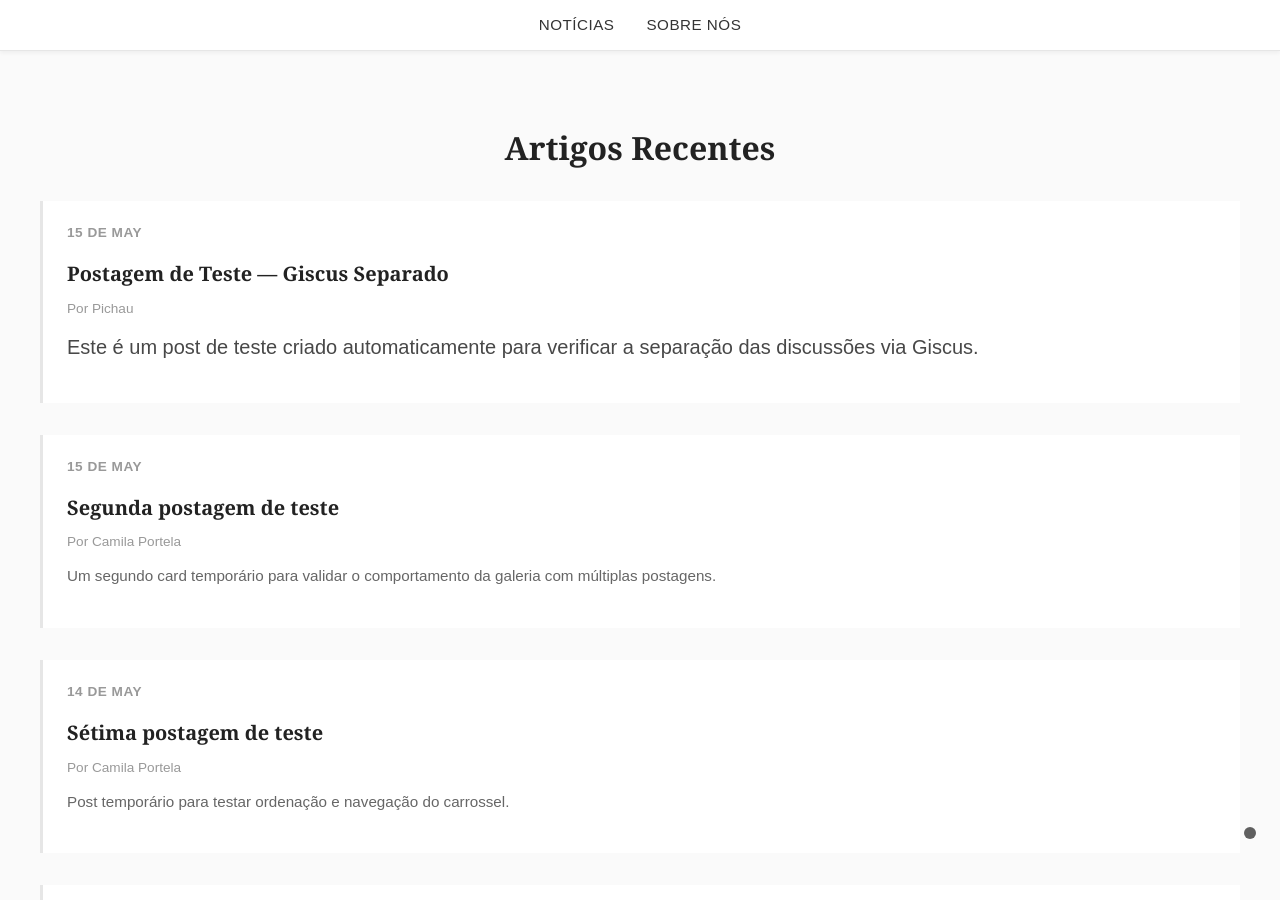
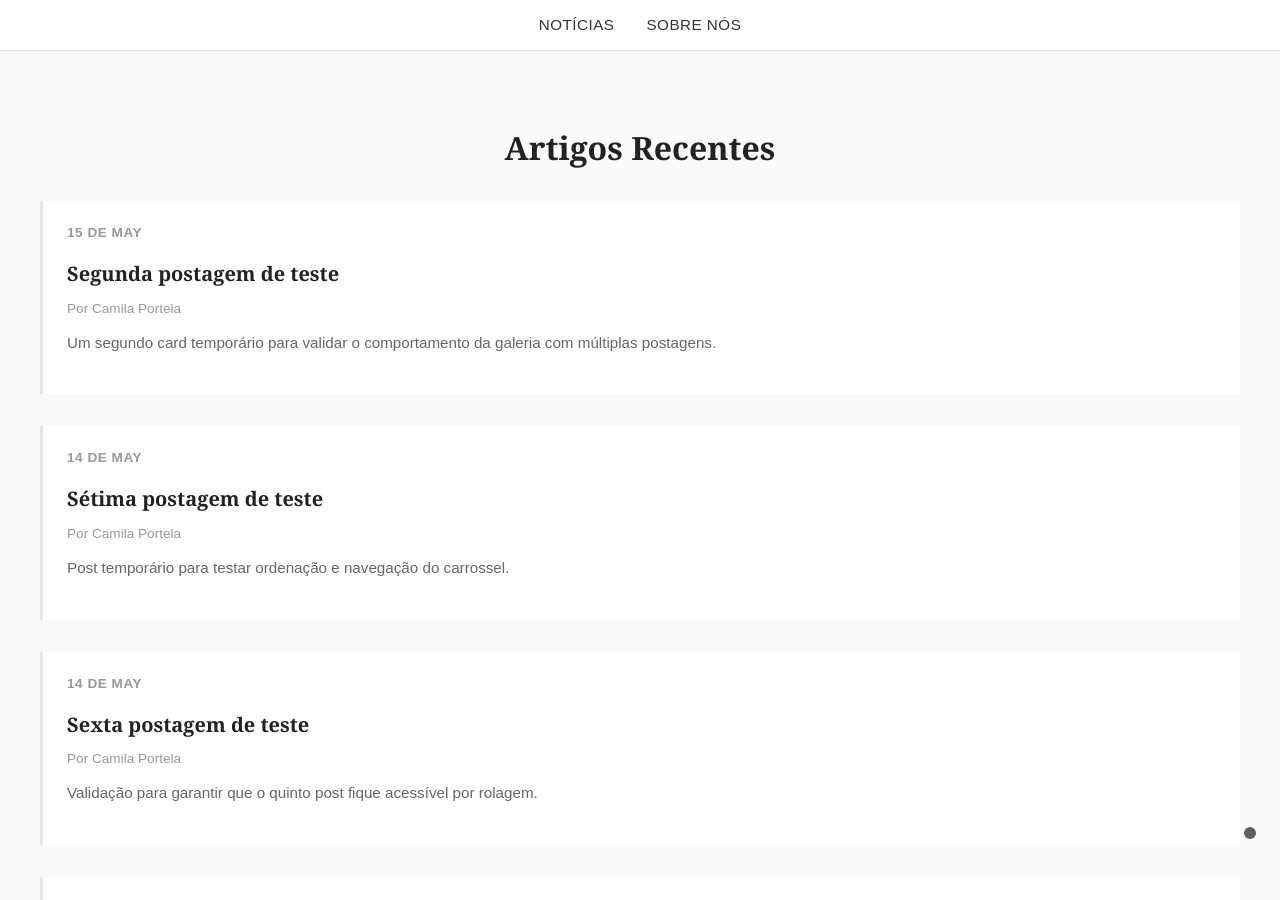
Before and after one commit to camilaportela/astrobiology, a Jekyll site: the page built from noticias.md, in a window 1280 px wide and 900 px high, scrolled down 1862 px. Built offline with Jekyll 4.4.1, drawn with Linux system fonts in a browser that asks for light colours; comment, search, counter and statistics services are not loaded.

Commit message:
Fix: filter latest post from homepage lists

```diff
--- a/_layouts/home.html
+++ b/_layouts/home.html
@@ -32,8 +32,11 @@ layout: default
   </ul>
 </nav>
 
+{% assign latest_post = site.posts.first %}
+{% assign homepage_posts = site.posts | where_exp: "post", "post.url != latest_post.url" %}
+
 <!-- Seção de artigos em destaque -->
-{% assign featured_posts = site.posts | where: "featured", true %}
+{% assign featured_posts = homepage_posts | where: "featured", true %}
 {% if featured_posts.size > 0 %}
 <section class="featured-section" id="noticias">
   <div class="featured-container">
@@ -65,7 +68,6 @@ layout: default
 
 <!-- Seção: Postagem mais recente -->
 {% if site.posts.size > 0 %}
-{% assign latest_post = site.posts.first %}
 <section class="latest-section">
   <div class="latest-container">
     <h2 class="section-title">Postagem Mais Recente</h2>
@@ -98,7 +100,7 @@ layout: default
   <div class="posts-list-container">
     <h2 class="section-title">Artigos Recentes</h2>
     <div class="posts-list">
-      {% for post in site.posts limit: 10 %}
+      {% for post in homepage_posts limit: 10 %}
       <article class="post-list-item">
         <div class="post-list-meta">
           <time class="post-list-date" datetime="{{ post.date | date: '%Y-%m-%d' }}">
```
